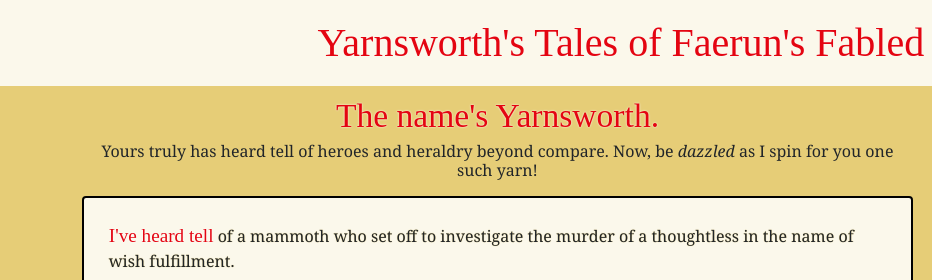
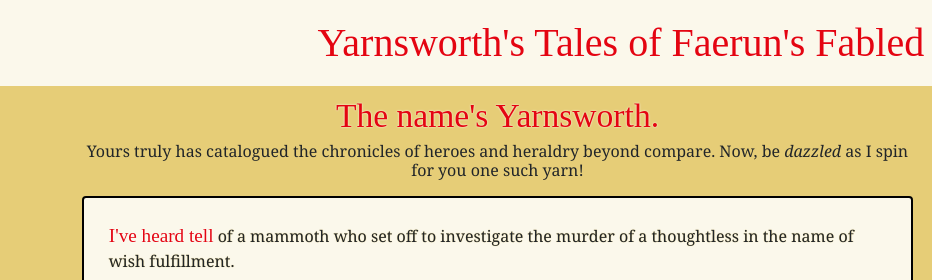
Before and after one commit to rrcampbell-exe/yarnsworths-tales, a plain HTML site: page index.html in a window 1280 px wide. Shown: the top 280 px of the page, 0-932 px from the left. Drawn offline with nearby package versions, Linux system fonts and the light colour scheme; no server answers; a web font is replaced by a local one.

Commit message:
Modify text content of Yarnsworth intro

```diff
--- a/index.html
+++ b/index.html
@@ -22,7 +22,7 @@
             <div class = "col-12 col-sm-12 col-md-7 col-lg-9">
                 <article class="introduction">
                     <h3><span class="early-line-style">The name's Yarnsworth.</span></h3>
-                    <p>Yours truly has heard tell of heroes and heraldry beyond compare. Now, be <em>dazzled</em> as I spin for you one such yarn!</p>
+                    <p>Yours truly has catalogued the chronicles of heroes and heraldry beyond compare. Now, be <em>dazzled</em> as I spin for you one such yarn!</p>
                 </article>
                 <article class="tale-intro">
                     <p><span class="early-line-style">I've heard tell</span> of a <span id="hero-adj"></span> <span class="race"></span> <span class="class"></span> who set off to <span id="verb"></span> a <span id="monster-adj"></span> <span id="monster"></span> in the name of <span id="value"></span>.</p>
```
